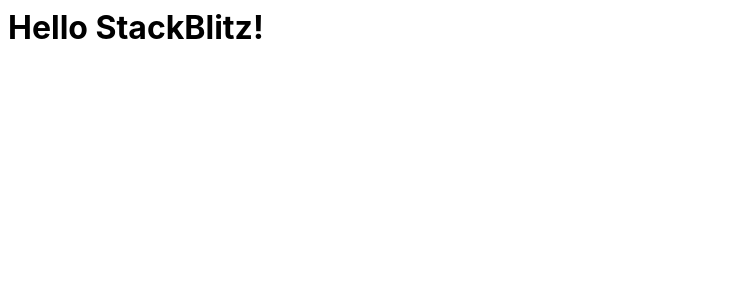
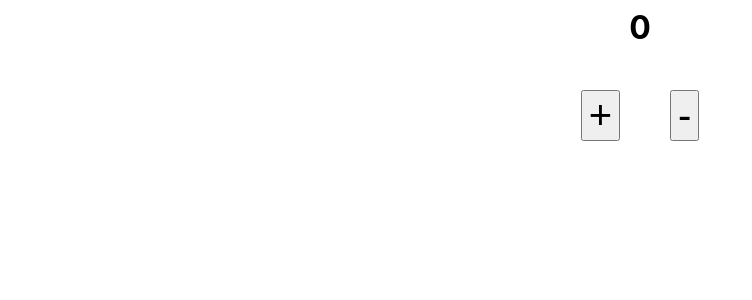
Before and after one commit to shivacheripally/redux-factory-pattern, a React (Create React App) app: page / in a window 1280 px wide. Shown: the top 300 px of the page, without its empty margins (0-752 px from the left). Built offline with nearby package versions, Linux system fonts and the light colour scheme.

Commit message:
jsx added to app.js

```diff
--- a/src/components/App.css
+++ b/src/components/App.css
@@ -2,4 +2,16 @@
 p {
   font-family: -apple-system, BlinkMacSystemFont, 'Segoe UI', Roboto, Oxygen,
     Ubuntu, Cantarell, 'Open Sans', 'Helvetica Neue', sans-serif;
+    text-align:  center;
 }
+
+.btns{
+  display: flex;
+  align-items: center;
+  justify-content: center;
+  gap: 50px;
+}
+
+button{
+  font-size: 40px;
+}
--- a/src/components/App.js
+++ b/src/components/App.js
@@ -1,10 +1,26 @@
-import React from "react";
-import "./App.css";
+import React from 'react';
+import store from '../store/store.js';
+import reducer from '../reducers/reducer.js';
+import './App.css';
 
-export default function App() {
+const storeData = store(reducer);
+
+console.log(storeData.getState());
+
+function App() {
   return (
     <div>
-      <h1>Hello StackBlitz!</h1>
+      <h1>{storeData.getState()}</h1>
+      <div className="btns">
+        <h1>
+          <button>+</button>
+        </h1>
+        <h1>
+          <button>-</button>
+        </h1>
+      </div>
     </div>
   );
 }
+
+export default App;
--- a/src/index.js
+++ b/src/index.js
@@ -5,19 +5,7 @@
 
 // console.log(reducer);
 
-function createStore(reducer){
-  let state = 0;
-  const getState = () => (state);
 
-  const dispatch = (action) => {
-    state = reducer(state,action);
-  }
-
-  return {
-    getState,
-    dispatch
-  }
-}
 
 const rootElement = document.getElementById('root');
 const root = createRoot(rootElement);
--- /dev/null
+++ b/src/store/store.js
@@ -0,0 +1,15 @@
+const store = (reducer) => {
+  let state = 0;
+  const getState = () => (state);
+
+  const dispatch = (action) => {
+    state = reducer(state,action);
+  }
+
+  return {
+    getState,
+    dispatch
+  }
+}
+
+export default store;
```
